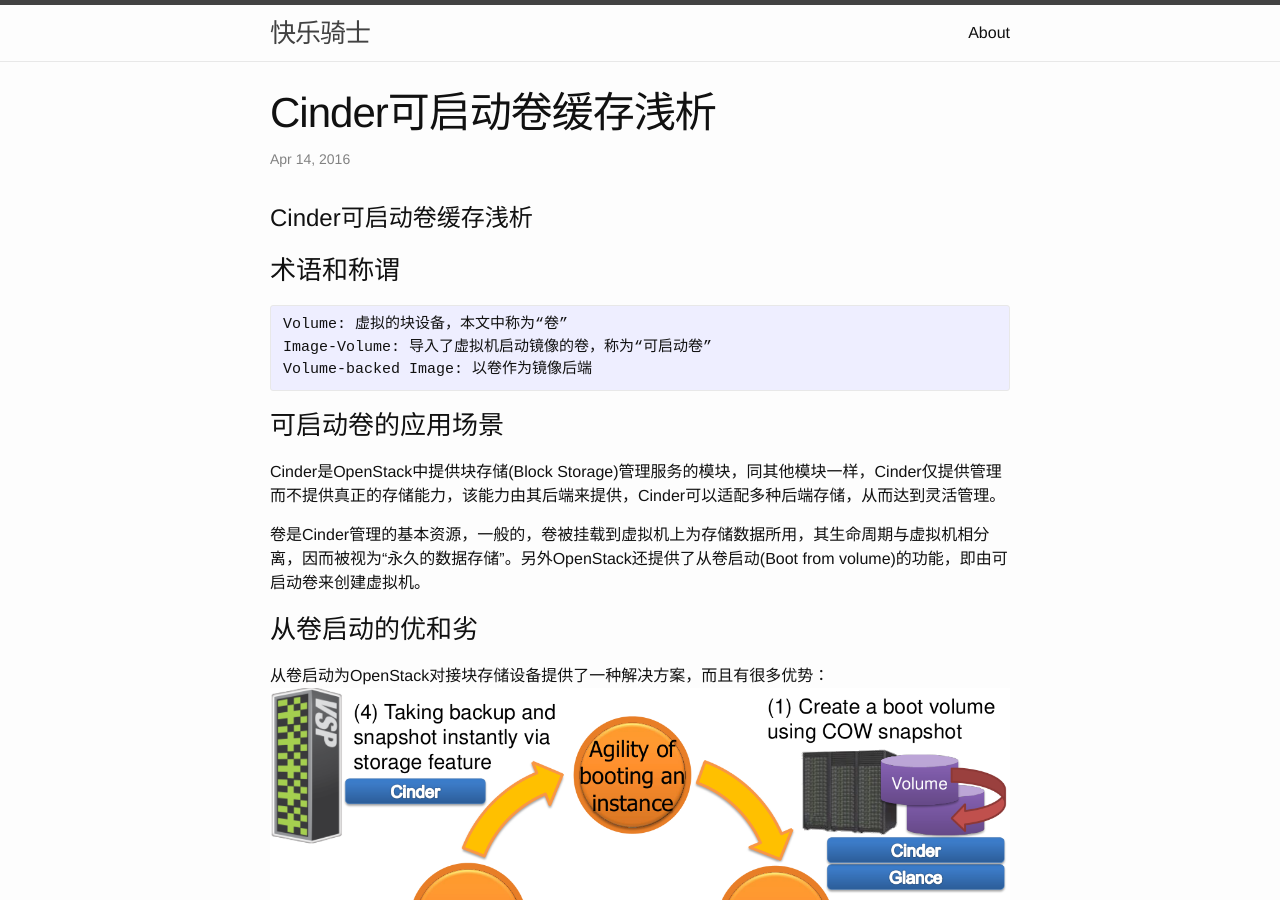
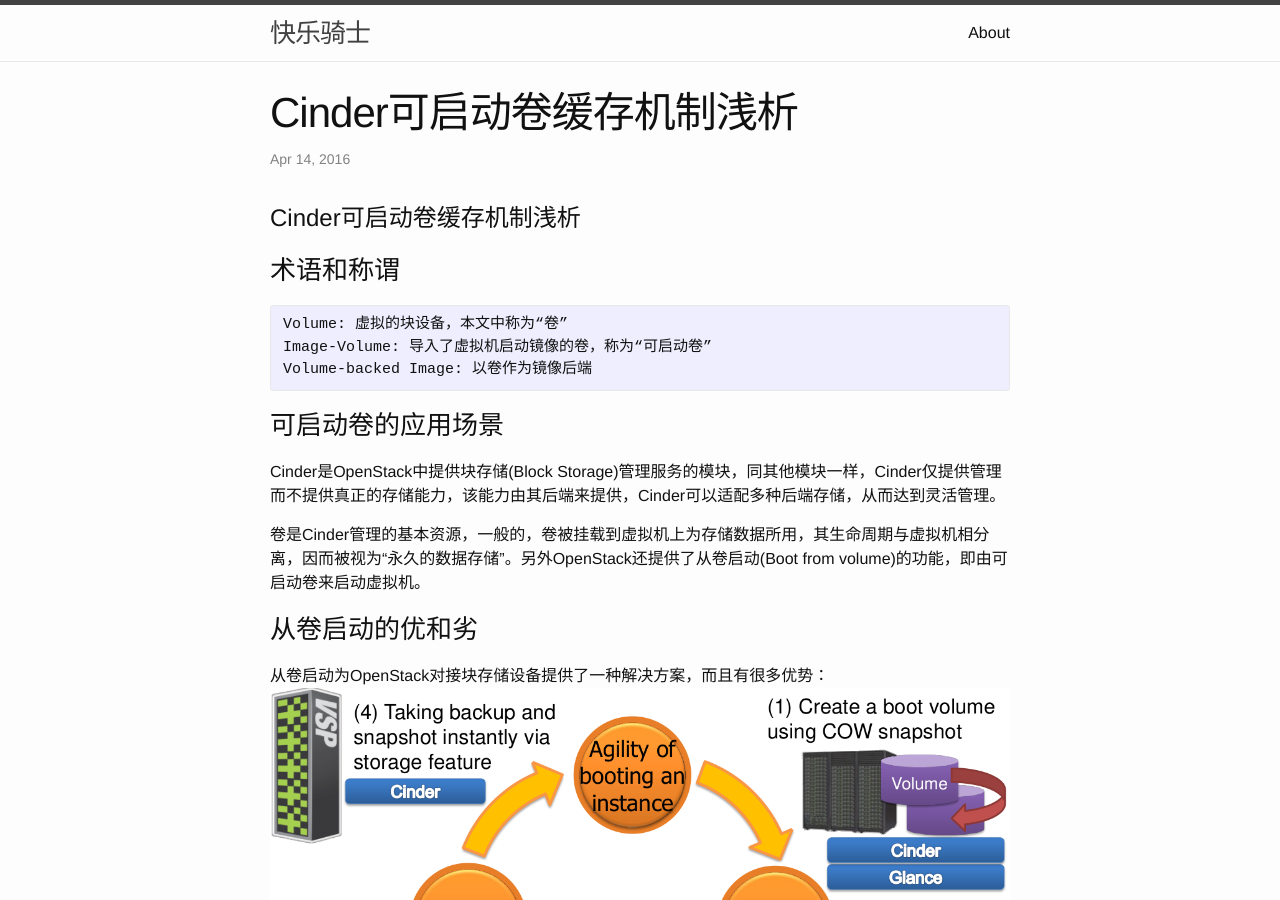
Before and after one commit to yuezheng/my_blog, a Jekyll site: the page built from _posts/2016-04-14-introduce-cinder-image-volume-cache.markdown, in a window 1280 px wide and 900 px high. Built offline with Jekyll 4.4.1, drawn with Linux system fonts in a browser that asks for light colours; Markdown is read by kramdown in place of the engine named in the settings.

Commit message:
Update 2016-04-14-introduce-cinder-image-volume-cache.markdown

```diff
--- a/_posts/2016-04-14-introduce-cinder-image-volume-cache.markdown
+++ b/_posts/2016-04-14-introduce-cinder-image-volume-cache.markdown
@@ -1,10 +1,10 @@
 ---
 layout: post
-title:  "Cinder可启动卷缓存浅析"
+title:  "Cinder可启动卷缓存机制浅析"
 categories: OpenStack
 ---
 
-#Cinder可启动卷缓存浅析
+#Cinder可启动卷缓存机制浅析
 
 ###术语和称谓
 <pre>
@@ -16,7 +16,7 @@
 ###可启动卷的应用场景
 Cinder是OpenStack中提供块存储(Block Storage)管理服务的模块，同其他模块一样，Cinder仅提供管理而不提供真正的存储能力，该能力由其后端来提供，Cinder可以适配多种后端存储，从而达到灵活管理。
 
-卷是Cinder管理的基本资源，一般的，卷被挂载到虚拟机上为存储数据所用，其生命周期与虚拟机相分离，因而被视为“永久的数据存储”。另外OpenStack还提供了从卷启动(Boot from volume)的功能，即由可启动卷来创建虚拟机。
+卷是Cinder管理的基本资源，一般的，卷被挂载到虚拟机上为存储数据所用，其生命周期与虚拟机相分离，因而被视为“永久的数据存储”。另外OpenStack还提供了从卷启动(Boot from volume)的功能，即由可启动卷来启动虚拟机。
 
 ###从卷启动的优和劣
 从卷启动为OpenStack对接块存储设备提供了一种解决方案，而且有很多优势：
```
